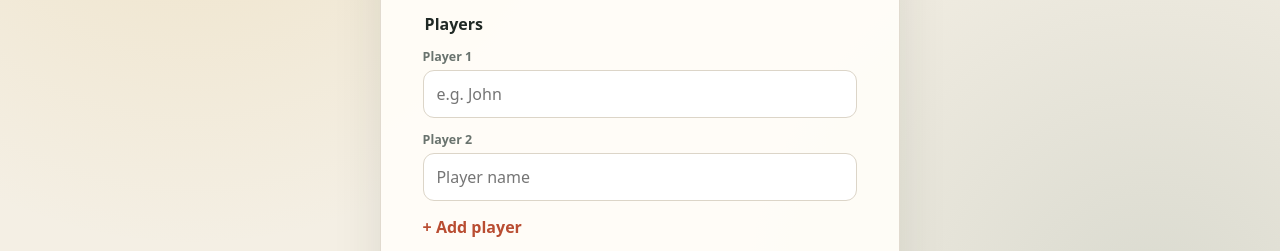
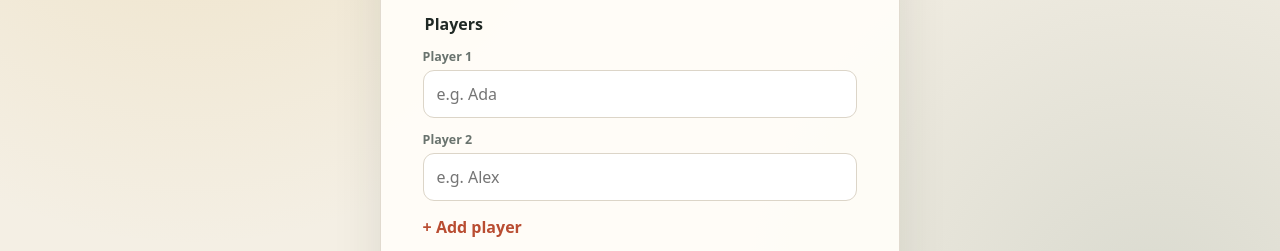
Before and after one commit to xeptore/ttr-scorer, a Svelte app: page / in a window 1280 px wide. Shown: the part 321-572 px from the top of the page. Built offline with nearby package versions, Linux system fonts and the light colour scheme.

Commit message:
feat: improve player name placeholder
Signed-off-by: xeptore <29199390+xeptore@users.noreply.github.com>

```diff
--- a/src/components/StartGame.svelte
+++ b/src/components/StartGame.svelte
@@ -4,6 +4,14 @@
   }
 
   let { onStart }: Props = $props();
+  let playerNamePlaceholders = [
+    'Ada',
+    'Alex',
+    'Casey',
+    'Charlie',
+    'Jordan',
+  ];
+
   let names = $state(['', '']);
   let error = $state('');
 
@@ -52,7 +60,7 @@
                   type="text"
                   autocomplete="off"
                   maxlength="24"
-                  placeholder={index === 0 ? 'e.g. John' : 'Player name'}
+                  placeholder={`e.g. ${playerNamePlaceholders[index]}`}
                   bind:value={names[index]}
                   oninput={() => (error = '')}
                 />
```
